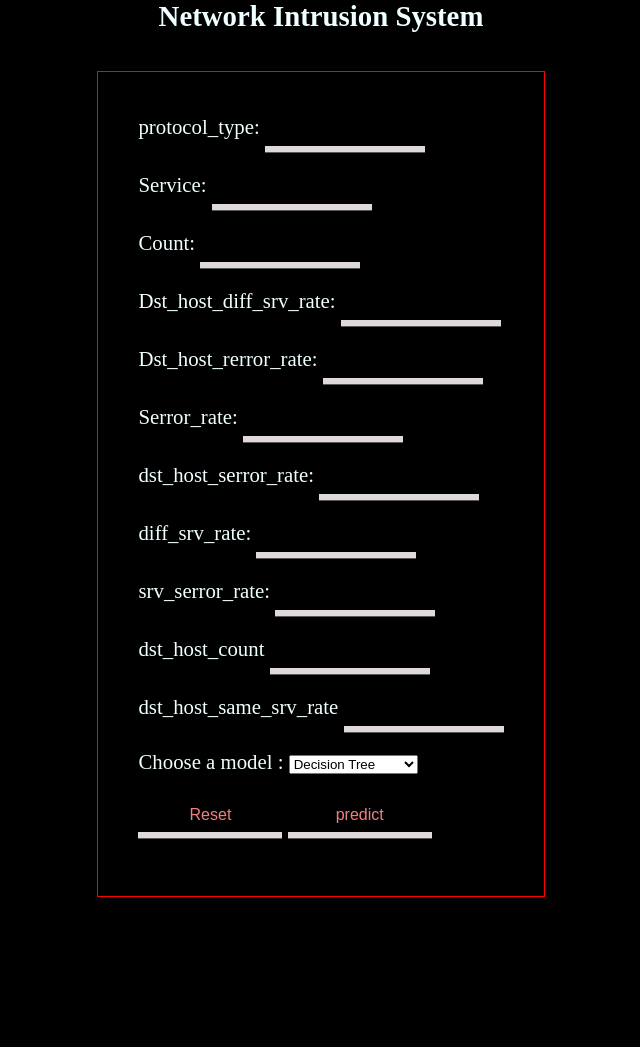
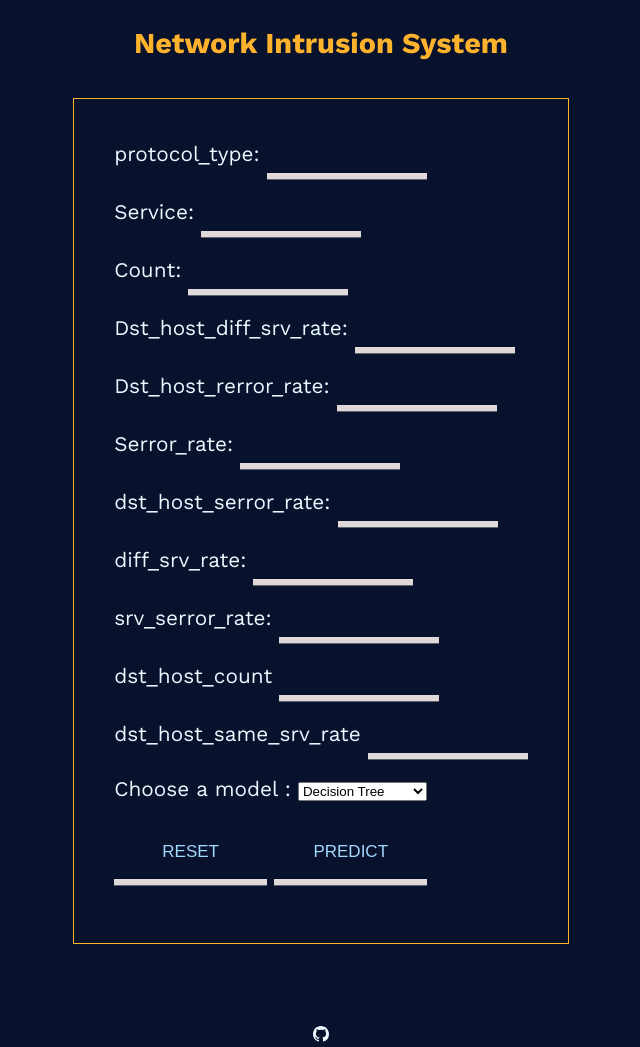
Before and after one commit to 17anirudh/NIDS, a Flask app: page / in a window 1280 px wide. Shown: the whole page, without its empty margins (319-959 px from the left). Before the commit the page ends 897 px from the top, so only its background shows below. Run offline with Flask 3, Linux system fonts and the light colour scheme; parts of the project's set-up code (start-up, migrations or seed data) failed here and were passed over.

Commit message:
fixed almost all bugs in backend code especially loading models and xgboostand added some applealing design with few styling and form value changes

```diff
--- a/app.py
+++ b/app.py
@@ -2,9 +2,11 @@ from flask import Flask, request, render_template
 import joblib, pickle
 import numpy as np
 import pandas as pd
+import xgboost as xgb
 
 dt_path = 'models/decision_tree.pkl'
 ada_path = 'models/adaboost.pkl'
+nb_path = 'models/naive_bayes.pkl'
 cat_path = 'models/catboost.pkl'
 gb_path = 'models/gradient_boosting.pkl'
 rf_path = 'models/random_forest.pkl'
@@ -37,9 +39,12 @@ dt = load_model(dt_path)
 ada = load_model(ada_path)
 cat = load_model(cat_path)
 gb = load_model(gb_path)
+nb = load_model(nb_path)
 rf = load_model(rf_path)
 stack = load_model(stack_path)
-xgb = load_model(xgb_path)
+
+xgb_clf = xgb.Booster()
+xgb_clf.load_model("models/xgb.bin")
 
 # Load encoders and scalers
 with open(encoder_path, 'rb') as file:
@@ -53,66 +58,61 @@ with open(target_path, 'rb') as file:
 
 
 model_dict = {}
-for name, model in [('dt', dt), ('rf', rf), ('ada', ada), ('stack', stack), ('xgb', xgb), ('cat', cat), ('gb', gb)]:
+for name, model in [('dt', dt), ('nb', nb), ('rf', rf), ('ada', ada), ('stack', stack), ('xgb', xgb_clf), ('cat', cat), ('gb', gb)]:
     if model is not None:
         model_dict[name] = model
-    else:
-        print(f"Warning: Skipping model '{name}' as it's None or doesn't have predict method")
 
 app = Flask(__name__)
 
 @app.route('/')
 def home():
+    """
+    Output: returns index.html
+    """
     return render_template('index.html')
 
 @app.route('/predict', methods=['POST'])
 def predict():
     try:
-        # Create a DataFrame from form data
+        """
+        Input: When user clicks 'predict', the form values
+
+        Processing: Encodes or scales respectively and predicts from already trained models imported
+
+        Output: Predicted value using inverse label transform
+        """
+
         input_data = {k: [v] for k, v in request.form.items() if k != 'model'}
         selected_model = request.form.get('model')
         input_df = pd.DataFrame(input_data)
+        expected_features = xgb_clf.feature_names
+        print(expected_features)
 
-        # Convert numeric columns to float
         numeric_cols = ['count', 'dst_host_diff_srv_rate', 'dst_host_rerror_rate',
                        'serror_rate', 'dst_host_serror_rate', 'diff_srv_rate',
                        'srv_serror_rate', 'dst_host_count', 'dst_host_same_srv_rate']
-
         categorical_cols = ['protocol_type', 'service']
 
-        for col in numeric_cols:
-            if col in input_df.columns:
+        for col in input_df.columns:
+            if col in scalers and numeric_cols:
                 input_df[col] = input_df[col].astype(float)
-            if col in scalers:
                 input_df[col] = scalers[col].transform(input_df[[col]])
-
-        # Apply encoders to categorical columns
-
-        for col in categorical_cols:
-            if col in input_df.columns and col in encoders:
+            if col in categorical_cols and encoders:
                 input_df[col] = encoders[col].transform(input_df[[col]])
 
-        # Apply scalers to numeric columns
-        for col in numeric_cols:
-            if col in input_df.columns and col in scalers:
-                input_df[col] = scalers[col].transform(input_df[[col]])
-
         # Convert DataFrame to numpy array for prediction
+        input_df = input_df[expected_features]
         features = input_df.values
 
         if selected_model in model_dict:
             model = model_dict[selected_model]
             if selected_model == 'xgb':
-                import xgboost as xgb
-                # Convert to DMatrix for XGBoost
-                dmatrix = xgb.DMatrix(features)
-                prediction = model.predict(dmatrix)
+                dmatrix = xgb.DMatrix(features, feature_names=input_df.columns.tolist())
+                prediction = np.round(model.predict(dmatrix)).astype(int)
             else:
-                # Regular prediction for other models
                 prediction = model.predict(features)
 
 
-            # Apply inverse_transform to the prediction
             if hasattr(target, 'inverse_transform'):
                 output = target.inverse_transform([prediction[0]])[0]
             else:
--- a/templates/index.html
+++ b/templates/index.html
@@ -4,14 +4,28 @@
     <meta charset="UTF-8">
     <meta name="viewport" content="width=device-width, initial-scale=1.0">
     <link rel="shortcut icon" href="https://www.ionos.com/favicon.ico" type="image/x-icon">
+    <link rel="preconnect" href="https://fonts.googleapis.com">
+    <link rel="preconnect" href="https://fonts.gstatic.com" crossorigin>
+    <link href="https://fonts.googleapis.com/css2?family=Work+Sans:ital,wght@0,100..900;1,100..900&display=swap" rel="stylesheet">
     <style>
-        *{
+        :root{
+            --bg-color: #09122C;
+            --output-color: #FFB22C;
+            --light-color: #E17564;
+            --font-color: #E8F9FF;
+            --button-color: #A3D8FF;
+        }
+        * {
             margin: 0;
             padding: 0;
         }
+        h2{
+            padding-top: 2vw;
+        }
     body{
-    background-color: black;
-    color: azure;
+        background-color: var(--bg-color);
+        color: var(--output-color);
+        font-family: "Work Sans", sans-serif;
         font-size: 1.2rem;
         display: flex;
         flex-direction: column;
@@ -22,10 +36,11 @@ h2{
         text-align: center;
     }
     div.form{
+        color: var(--font-color);
         margin-top: 3vw;
         padding: 5vh;
         font-size: 1.3rem;
-    border: solid red 1px;
+        border: solid var(--output-color) 1px;
     }
     input {
         background: transparent;
@@ -41,6 +56,65 @@ input {
     .input-wrapper input:focus {
         outline-color: lightcoral;
     }
+        /* From Uiverse.io by joe-watson-sbf */
+    .btn {
+    font-size: 17px;
+    background: transparent;
+    border: none;
+    padding: 1em 1.5em;
+    color: var(--button-color);
+    text-transform: uppercase;
+    position: relative;
+    transition: 0.5s ease;
+    cursor: pointer;
+    }
+
+    .btn::before {
+    content: "";
+    position: absolute;
+    left: 0;
+    bottom: 0;
+    height: 2px;
+    width: 0;
+    background-color: #ffc506;
+    transition: 0.5s ease-in-out;
+    }
+
+    .btn:hover {
+        color: red;
+        transition-delay: 0.5s;
+    }
+
+    .btn:hover::before {
+    width: 100%;
+    }
+
+    .btn::after {
+        content: "";
+        position: absolute;
+        left: 0;
+        bottom: 0;
+        height: 0;
+        width: 100%;
+        background-color: #ffc506;
+        transition: 0.4s ease;
+        z-index: -1;
+    }
+
+    .btn:hover::after {
+        height: 100%;
+        transition-delay: 0.4s;
+        color: aliceblue;
+    }
+    footer{
+        margin-top: 10vh;
+        margin-bottom: 0;
+    }
+    a.git {
+        cursor: pointer;
+        color: var(--font-color);
+    }
+
     </style>
     <title>NIS</title>
 </head>
@@ -94,8 +168,8 @@ input {
                 <option value="gb">Gradient Boosting</option>
             </select>
             <br><br>
-            <input type="reset">
-            <input type="submit" value="predict">  <br><br>
+            <input type="reset" class="btn">
+            <input type="submit" class="btn" value="Predict">  <br><br>
         </form>
         {% if prediction_text %}
         <div class="result">
@@ -103,5 +177,12 @@ input {
         </div>
         {% endif %}
     </div>
+    <footer>
+        <a href="google.com" class="git">
+            <svg xmlns="http://www.w3.org/2000/svg" width="16" height="16" fill="currentColor" class="bi bi-github" viewBox="0 0 16 16">
+            <path d="M8 0C3.58 0 0 3.58 0 8c0 3.54 2.29 6.53 5.47 7.59.4.07.55-.17.55-.38 0-.19-.01-.82-.01-1.49-2.01.37-2.53-.49-2.69-.94-.09-.23-.48-.94-.82-1.13-.28-.15-.68-.52-.01-.53.63-.01 1.08.58 1.23.82.72 1.21 1.87.87 2.33.66.07-.52.28-.87.51-1.07-1.78-.2-3.64-.89-3.64-3.95 0-.87.31-1.59.82-2.15-.08-.2-.36-1.02.08-2.12 0 0 .67-.21 2.2.82.64-.18 1.32-.27 2-.27s1.36.09 2 .27c1.53-1.04 2.2-.82 2.2-.82.44 1.1.16 1.92.08 2.12.51.56.82 1.27.82 2.15 0 3.07-1.87 3.75-3.65 3.95.29.25.54.73.54 1.48 0 1.07-.01 1.93-.01 2.2 0 .21.15.46.55.38A8.01 8.01 0 0 0 16 8c0-4.42-3.58-8-8-8"/>
+            </svg>
+        </a>
+    </footer>
 </body>
 </html>
```
Also changed, not shown: other parts of templates/index.html (+11 -11 lines). Lines whose indentation alone changed are shown as unchanged.
